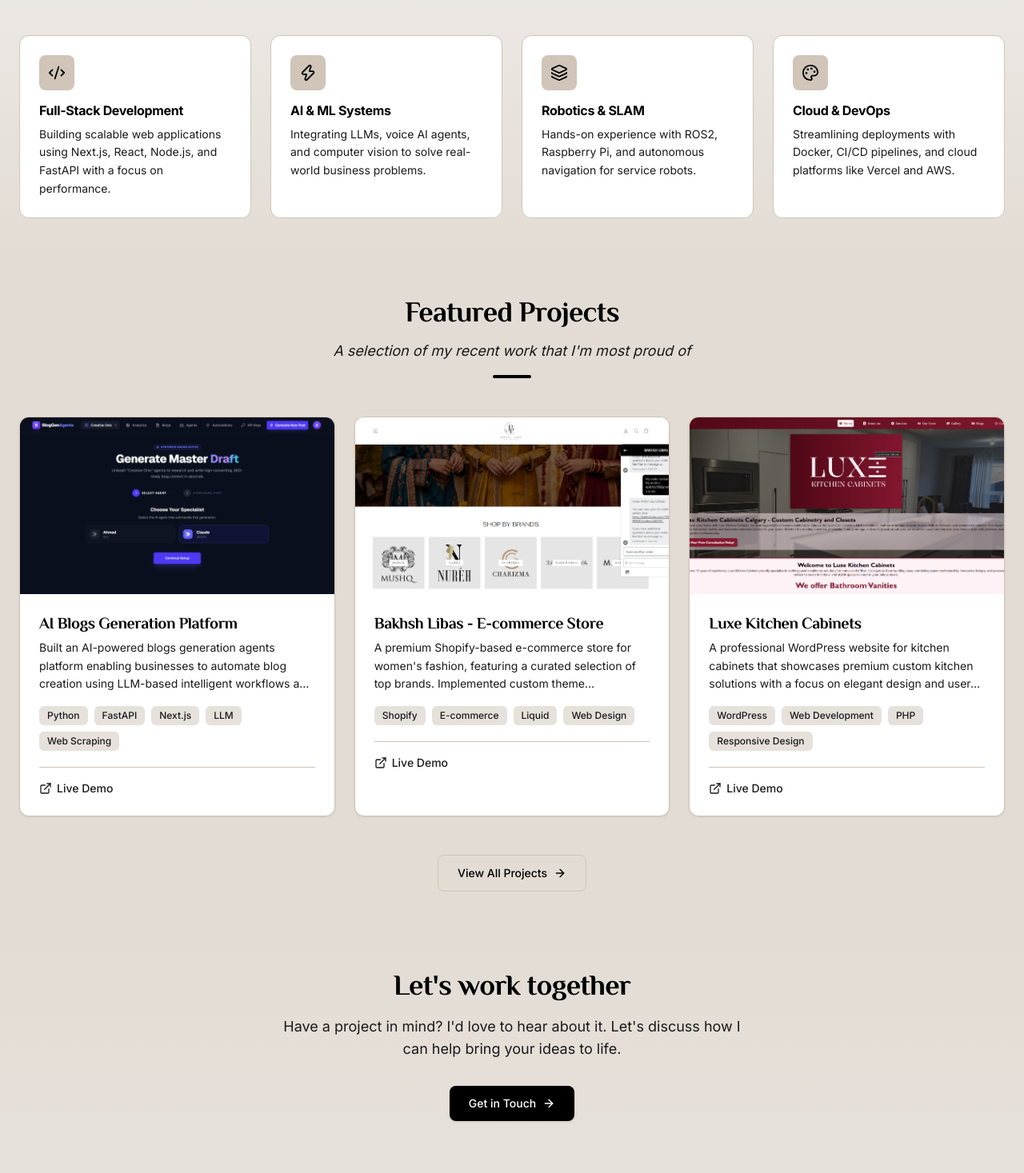
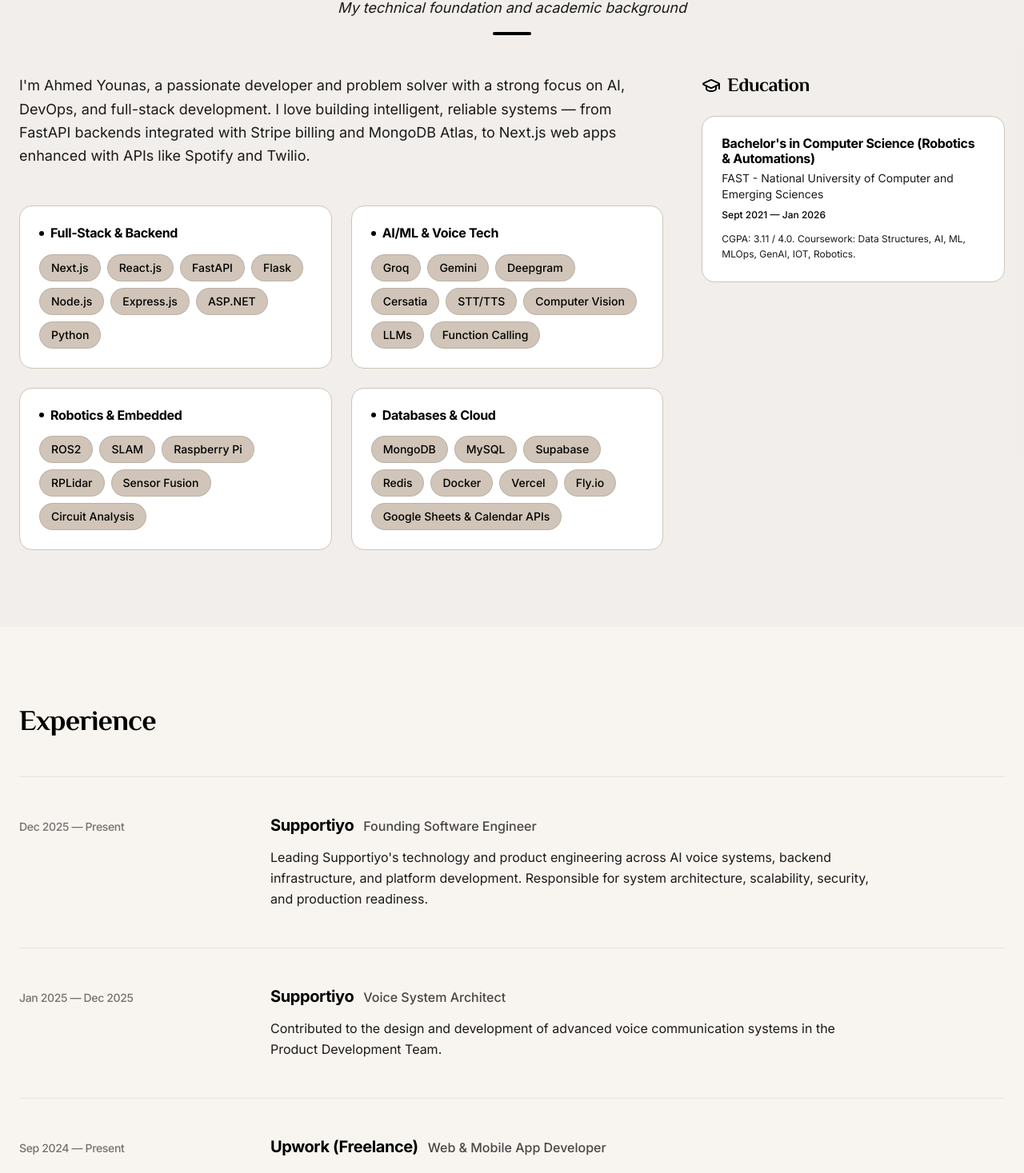
Before and after one commit to 4hmed7ounas/portfolio2026, a Next.js app: page / in a window 1280 px wide. Shown: the part 956-2423 px from the top of the page at 80% size. Built offline with nearby package versions, Linux system fonts and the light colour scheme.

Commit message:
feat: initialize portfolio home page, layout, and reusable UI components

```diff
--- a/src/app/layout.tsx
+++ b/src/app/layout.tsx
@@ -41,8 +41,9 @@
     <html
       lang="en"
       className={`${inter.variable} ${philosopher.variable} h-full antialiased`}
+      suppressHydrationWarning
     >
-      <body className="min-h-full flex flex-col bg-background text-foreground">
+      <body className="min-h-full flex flex-col bg-background text-foreground" suppressHydrationWarning>
         <Navbar />
         <main className="flex-1">{children}</main>
         <Footer />
--- a/src/app/page.tsx
+++ b/src/app/page.tsx
@@ -1,10 +1,11 @@
-import { Code2, Palette, Zap, Layers } from "lucide-react";
+import { Code2, Palette, Zap, Layers, ArrowRight, Briefcase, GraduationCap, Mail } from "lucide-react";
 import AnimatedSection from "@/components/AnimatedSection";
 import SectionHeading from "@/components/SectionHeading";
 import ProjectCard from "@/components/ProjectCard";
 import Button from "@/components/Button";
-import { siteConfig, highlights, featuredProjects } from "@/data";
-import { ArrowRight } from "lucide-react";
+import SkillBadge from "@/components/SkillBadge";
+import GitHubCalendar from "@/components/GitHubCalendar";
+import { siteConfig, highlights, featuredProjects, skills, experience, education } from "@/data";
 import Link from "next/link";
 
 const iconMap = {
@@ -27,11 +28,11 @@
         <div className="absolute top-20 mx-auto px-6 xl:px-12 w-full">
           <AnimatedSection className="flex justify-between w-full">
             <p className="text-base font-serif text-accent font-medium tracking-wide">
-
+              {/* Optional: Add something here if needed */}
             </p>
             <p className="text-sm text-foreground/50 tracking-tight text-right">
               {siteConfig.location}<br />
-              <Link href={`mailto:${siteConfig.email}`}>
+              <Link href={`mailto:${siteConfig.email}`} className="hover:text-accent transition-colors">
                 {siteConfig.email}
               </Link>
             </p>
@@ -40,24 +41,24 @@
 
         <div className="relative mx-auto py-12 max-w-7xl xl:min-w-7xl px-6">
           <AnimatedSection>
-            <p className="text-6xl md:text-8xl font-serif text-accent font-medium tracking-wide mb-6">
+            <p className="text-5xl md:text-7xl font-serif text-accent font-medium tracking-wide mb-6">
               {siteConfig.role}
             </p>
-            <h1 className="font-serif text-5xl sm:text-6xl md:text-7xl lg:text-8xl text-foreground tracking-tight mb-4">
+            <h1 className="font-serif text-6xl sm:text-7xl md:text-8xl lg:text-9xl text-foreground tracking-tight mb-4 leading-none">
               {siteConfig.name}
             </h1>
-            <hr />
-            <div className="mt-8 flex flex-col xl:flex-row justify-between gap-4">
+            <div className="w-full h-px bg-border/50 my-8" />
+            <div className="flex flex-col xl:flex-row justify-between gap-8 items-start xl:items-center">
               <p className="text-lg md:text-xl text-foreground-muted leading-relaxed max-w-2xl">
                 {siteConfig.heroDescription}
               </p>
-              <div className="flex gap-4">
+              <div className="flex flex-wrap gap-4">
                 <Button href="/projects" variant="primary">
                   View Projects
                   <ArrowRight size={16} />
                 </Button>
                 <Button href="/contact" variant="outline">
-                  Contact Me
+                  Let&apos;s Talk
                 </Button>
               </div>
             </div>
@@ -65,55 +66,139 @@
         </div>
       </section>
 
-      {/* ─── Highlights Section ────────────────────────────────────────── */}
-      <section className="bg-linear-to-b from-background-alt/30 to-accent-light/50">
-        <div className="mx-auto max-w-7xl px-6 py-12">
+      {/* ─── About Section (Stack, Tools, Education) ──────────────────── */}
+      <section id="about" className="bg-background-alt/30 py-24">
+        <div className="mx-auto max-w-7xl px-6">
           <SectionHeading
-            title="What I Do"
-            subtitle="Focused on delivering exceptional results across every layer of the stack"
+            title="About & Expertise"
+            subtitle="My technical foundation and academic background"
           />
 
-          <div className="grid grid-cols-1 sm:grid-cols-2 lg:grid-cols-4 gap-6">
-            {highlights.map((item, index) => {
-              const Icon = iconMap[item.icon];
-              return (
-                <AnimatedSection
-                  key={item.title}
-                  delay={index * 0.1}
-                  className="p-6 rounded-xl bg-card-bg border border-border hover:border-accent/30 hover:shadow-card-hover transition-all duration-300"
-                >
-                  <div className="w-11 h-11 rounded-lg bg-accent-light flex items-center justify-center mb-4">
-                    <Icon size={22} className="text-accent" />
-                  </div>
-                  <h3 className="font-semibold text-foreground text-base">
-                    {item.title}
-                  </h3>
-                  <p className="mt-2 text-sm text-foreground-muted leading-relaxed">
-                    {item.description}
+          <div className="grid grid-cols-1 lg:grid-cols-12 gap-12">
+            {/* Left: Bio & Skills */}
+            <div className="lg:col-span-8 space-y-12">
+              <AnimatedSection>
+                <p className="text-lg text-foreground-muted leading-relaxed">
+                  {siteConfig.bio}
                 </p>
               </AnimatedSection>
-              );
-            })}
+
+              <div className="grid grid-cols-1 md:grid-cols-2 gap-6">
+                {skills.slice(0, 4).map((group, groupIndex) => (
+                  <AnimatedSection
+                    key={group.category}
+                    delay={groupIndex * 0.1}
+                    className="p-6 rounded-2xl bg-card-bg border border-border"
+                  >
+                    <h3 className="font-semibold text-foreground text-base mb-4 flex items-center gap-2">
+                      <div className="w-1.5 h-1.5 rounded-full bg-accent" />
+                      {group.category}
+                    </h3>
+                    <div className="flex flex-wrap gap-2">
+                      {group.items.map((skill) => (
+                        <SkillBadge key={skill} name={skill} />
+                      ))}
+                    </div>
+                  </AnimatedSection>
+                ))}
+              </div>
+            </div>
+
+            {/* Right: Education */}
+            <div className="lg:col-span-4 space-y-6">
+              <h3 className="font-serif text-2xl font-bold text-foreground mb-6 flex items-center gap-2">
+                <GraduationCap className="text-accent" />
+                Education
+              </h3>
+              <div className="space-y-4">
+                {education.map((edu, index) => (
+                  <AnimatedSection
+                    key={edu.institution}
+                    delay={index * 0.1}
+                    className="p-6 rounded-2xl bg-card-bg border border-border"
+                  >
+                    <h4 className="font-semibold text-foreground leading-tight">
+                      {edu.degree}
+                    </h4>
+                    <p className="text-sm text-foreground-muted mt-1">
+                      {edu.institution}
+                    </p>
+                    <p className="text-xs text-accent mt-2 font-medium">
+                      {edu.period}
+                    </p>
+                    {edu.details && (
+                      <p className="text-xs text-foreground-muted mt-3 leading-relaxed">
+                        {edu.details}
+                      </p>
+                    )}
+                  </AnimatedSection>
+                ))}
+              </div>
+            </div>
           </div>
         </div>
       </section>
 
-      {/* ─── Featured Projects Section ─────────────────────────────────── */}
-      <section className="bg-accent-light/50">
-        <div className="mx-auto max-w-7xl px-6 py-12">
+      {/* ─── Experience Section ────────────────────────────────────────── */}
+      <section id="experience" className="py-24 bg-[#f8f5f0]">
+        <div className="mx-auto max-w-7xl px-6">
           <SectionHeading
-            title="Featured Projects"
-            subtitle="A selection of my recent work that I'm most proud of"
+            title="Experience"
+            align="left"
+            showAccent={false}
+            className="!mb-0"
           />
 
-          <div className="grid grid-cols-1 md:grid-cols-2 lg:grid-cols-3 gap-6">
+          <div className="mt-12 border-t border-border/40">
+            {experience.map((exp, index) => (
+              <AnimatedSection
+                key={exp.company + exp.role}
+                delay={index * 0.1}
+                className="grid grid-cols-1 md:grid-cols-12 gap-6 py-12 border-b border-border/40 group"
+              >
+                {/* Period - Left Column */}
+                <div className="md:col-span-3">
+                  <span className="text-sm font-medium text-foreground-muted/60 tracking-tight">
+                    {exp.period}
+                  </span>
+                </div>
+
+                {/* Content - Right Column */}
+                <div className="md:col-span-9">
+                  <div className="flex flex-wrap items-baseline gap-x-3 mb-3">
+                    <h3 className="font-bold text-foreground text-xl tracking-tight">
+                      {exp.company}
+                    </h3>
+                    <span className="text-foreground-muted/80 font-medium">
+                      {exp.role}
+                    </span>
+                  </div>
+                  <p className="text-foreground-muted leading-relaxed max-w-3xl">
+                    {exp.description}
+                  </p>
+                </div>
+              </AnimatedSection>
+            ))}
+          </div>
+        </div>
+      </section>
+
+      {/* ─── Selected Work Section ───────────────────────────────────── */}
+      <section id="work" className="py-24 bg-background-alt/30">
+        <div className="mx-auto max-w-7xl px-6">
+          <SectionHeading
+            title="Selected Work"
+            subtitle="A selection of projects that showcase my skills and passion"
+          />
+
+          <div className="grid grid-cols-1 md:grid-cols-2 lg:grid-cols-3 gap-8">
             {featuredProjects.map((project, index) => (
               <ProjectCard key={project.title} project={project} index={index} />
             ))}
           </div>
 
-          <div className="mt-12 text-center">
-            <Button href="/projects" variant="outline">
+          <div className="mt-16 text-center">
+            <Button href="/projects" variant="outline" className="px-8">
               View All Projects
               <ArrowRight size={16} />
             </Button>
@@ -121,22 +206,45 @@
         </div>
       </section>
 
+      {/* ─── GitHub Contribution Section ──────────────────────────────── */}
+      <section className="py-24 bg-background">
+        <div className="mx-auto max-w-7xl px-6">
+          <SectionHeading
+            title="GitHub Activity"
+            subtitle="My open source contributions and coding consistency"
+          />
+          <div className="max-w-5xl mx-auto">
+            <GitHubCalendar username="4hmed7ounas" />
+            <div className="mt-8 text-center">
+              <p className="text-foreground-muted text-sm italic">
+                "Code is like humor. When you have to explain it, it's bad."
+              </p>
+            </div>
+          </div>
+        </div>
+      </section>
+
       {/* ─── CTA Section ───────────────────────────────────────────────── */}
-      <section className="bg-linear-to-b from-accent-light/50 to-accent-light/40 ">
-        <div className="mx-auto max-w-7xl px-6 py-12 text-center">
-          <h2 className="font-serif text-3xl md:text-4xl font-bold text-foreground tracking-tight">
-            Let&apos;s work together
+      <section className="py-24 bg-linear-to-b from-accent-light/30 to-background border-t border-border/50">
+        <div className="mx-auto max-w-7xl px-6 text-center">
+          <AnimatedSection>
+            <h2 className="font-serif text-4xl md:text-5xl font-bold text-foreground tracking-tight mb-6">
+              Ready to build something amazing?
             </h2>
-          <p className="mt-4 text-foreground-muted text-lg max-w-xl mx-auto">
-            Have a project in mind? I&apos;d love to hear about it. Let&apos;s
-            discuss how I can help bring your ideas to life.
+            <p className="mt-4 text-foreground-muted text-xl max-w-2xl mx-auto mb-10">
+              I&apos;m currently available for new projects and collaborations.
+              Let&apos;s discuss how we can work together.
             </p>
-          <div className="mt-8">
-            <Button href="/contact" variant="primary">
+            <div className="flex flex-wrap justify-center gap-4">
+              <Button href="/contact" variant="primary" className="px-10 h-14 text-lg">
                 Get in Touch
-              <ArrowRight size={16} />
+                <Mail size={20} />
+              </Button>
+              <Button href="mailto:ahmedyounas007@outlook.com" variant="outline" className="px-10 h-14 text-lg">
+                Send an Email
               </Button>
             </div>
+          </AnimatedSection>
         </div>
       </section>
     </>
--- /dev/null
+++ b/src/components/GitHubCalendar.tsx
@@ -0,0 +1,37 @@
+"use client";
+
+import React from "react";
+import AnimatedSection from "./AnimatedSection";
+
+interface GitHubCalendarProps {
+  username: string;
+}
+
+const GitHubCalendar: React.FC<GitHubCalendarProps> = ({ username }) => {
+  return (
+    <AnimatedSection className="w-full overflow-hidden">
+      <div className="p-6 rounded-2xl bg-card-bg border border-border shadow-card overflow-x-auto">
+        <div className="min-w-[800px] lg:min-w-0">
+          <img
+            src={`https://ghchart.rshah.org/000000/${username}`}
+            alt={`${username}'s GitHub contribution graph`}
+            className="w-full h-auto filter dark:invert dark:hue-rotate-180"
+          />
+        </div>
+        <div className="mt-4 flex items-center justify-between text-xs text-foreground-muted">
+          <span>Less</span>
+          <div className="flex gap-1">
+            <div className="w-3 h-3 rounded-sm bg-[#ebedf0] dark:bg-[#161b22]" />
+            <div className="w-3 h-3 rounded-sm bg-[#9be9a8] dark:bg-[#0e4429]" />
+            <div className="w-3 h-3 rounded-sm bg-[#40c463] dark:bg-[#006d32]" />
+            <div className="w-3 h-3 rounded-sm bg-[#30a14e] dark:bg-[#26a641]" />
+            <div className="w-3 h-3 rounded-sm bg-[#216e39] dark:bg-[#39d353]" />
+          </div>
+          <span>More</span>
+        </div>
+      </div>
+    </AnimatedSection>
+  );
+};
+
+export default GitHubCalendar;
--- a/src/components/SectionHeading.tsx
+++ b/src/components/SectionHeading.tsx
@@ -7,6 +7,7 @@
   subtitle?: string;
   className?: string;
   align?: "left" | "center";
+  showAccent?: boolean;
 }
 
 export default function SectionHeading({
@@ -14,6 +15,7 @@
   subtitle,
   className = "",
   align = "center",
+  showAccent = true,
 }: SectionHeadingProps) {
   const alignClass = align === "center" ? "text-center" : "text-left";
 
@@ -33,11 +35,13 @@
           {subtitle}
         </p>
       )}
-      <div
-        className={`mt-4 h-1 w-12 rounded-full bg-accent ${
-          align === "center" ? "mx-auto" : ""
-        }`}
-      />
+      {showAccent && (
+        <div
+          className={`mt-4 h-1 w-12 rounded-full bg-accent ${
+            align === "center" ? "mx-auto" : ""
+          }`}
+        />
+      )}
     </motion.div>
   );
 }
--- a/src/data/index.ts
+++ b/src/data/index.ts
@@ -331,26 +331,68 @@
 
 export const experience: Experience[] = [
   {
-    role: "Founding Engineer",
-    company: "Supportiyo LTD",
-    period: "Jan 2025 — Present",
+    role: "Founding Software Engineer",
+    company: "Supportiyo",
+    period: "Dec 2025 — Present",
     description:
-      "Building and integrating AI-driven solutions for real-time customer communication. Working with Next.js, FastAPI, and MongoDB. Integrating Twilio, Stripe, and Deepgram to automate call handling and billing.",
+      "Leading Supportiyo's technology and product engineering across AI voice systems, backend infrastructure, and platform development. Responsible for system architecture, scalability, security, and production readiness.",
   },
   {
-    role: "Trainee Mobile App & Web Developer",
-    company: "Grootcore Systems",
-    period: "Jun 2024 — Dec 2024",
+    role: "Voice System Architect",
+    company: "Supportiyo",
+    period: "Jan 2025 — Dec 2025",
     description:
-      "Developed responsive applications using Next.js, React and Tailwind CSS. Built mobile interfaces using Flutter and Dart. Optimized API performance and integrated AI-driven features.",
+      "Contributed to the design and development of advanced voice communication systems in the Product Development Team.",
   },
   {
-    role: "Freelance Developer",
-    company: "UpWork",
-    period: "2022 — Present",
+    role: "Web & Mobile App Developer",
+    company: "Upwork (Freelance)",
+    period: "Sep 2024 — Present",
     description:
-      "Specializing in web development, electrical circuit design, and digital logic design. Successfully completed multiple projects with 5-star ratings.",
+      "Freelance developer specializing in Node.js, Next.js, and mobile applications. Also providing expertise in electrical circuit design with a focus on digital logic.",
   },
+  {
+    role: "Trainee Web Developer",
+    company: "Grootcore Systems",
+    period: "Sep 2024 — Jan 2025",
+    description:
+      "Focused on Next.js, Tailwind CSS, and MERN stack. Contributed to innovative projects in a collaborative environment.",
+  },
+  {
+    role: "Trainee Mobile Developer",
+    company: "Grootcore Systems",
+    period: "Jun 2024 — Nov 2024",
+    description:
+      "Honed skills in Flutter and Dart while building mobile interfaces and optimizing app performance.",
+  },
+  // {
+  //   role: "Media Coordinator",
+  //   company: "IEEE NUCES LAHORE",
+  //   period: "Oct 2024 — Dec 2024",
+  //   description:
+  //     "Led media coordination and visual content creation using Canva, while managing team leadership for the student chapter.",
+  // },
+  {
+    role: "Frontend Developer & Graphic Designer",
+    company: "Entracloud",
+    period: "Jun 2024 — Aug 2024",
+    description:
+      "Dual role involving frontend development with HTML/CSS and creating visual assets using Figma and Canva.",
+  },
+  {
+    role: "Circuit Designer & Programmer",
+    company: "Fiverr (Freelance)",
+    period: "Jan 2022 — Aug 2024",
+    description:
+      "Specialized in digital logic design, circuit simulation (LogicWorks, CircuitMaker), and programming in C++ and Assembly Language.",
+  },
+  // {
+  //   role: "Deputy Head (Robo Rumble & Videography)",
+  //   company: "SOFTEC",
+  //   period: "Jan 2024 — Jun 2024",
+  //   description:
+  //     "Co-led the Robo Rumble event and managed the videography department, overseeing event planning and video production.",
+  // },
 ];
 
 // ─── Education ────────────────────────────────────────────────────────────────
```
Lines whose indentation alone changed are shown as unchanged.
